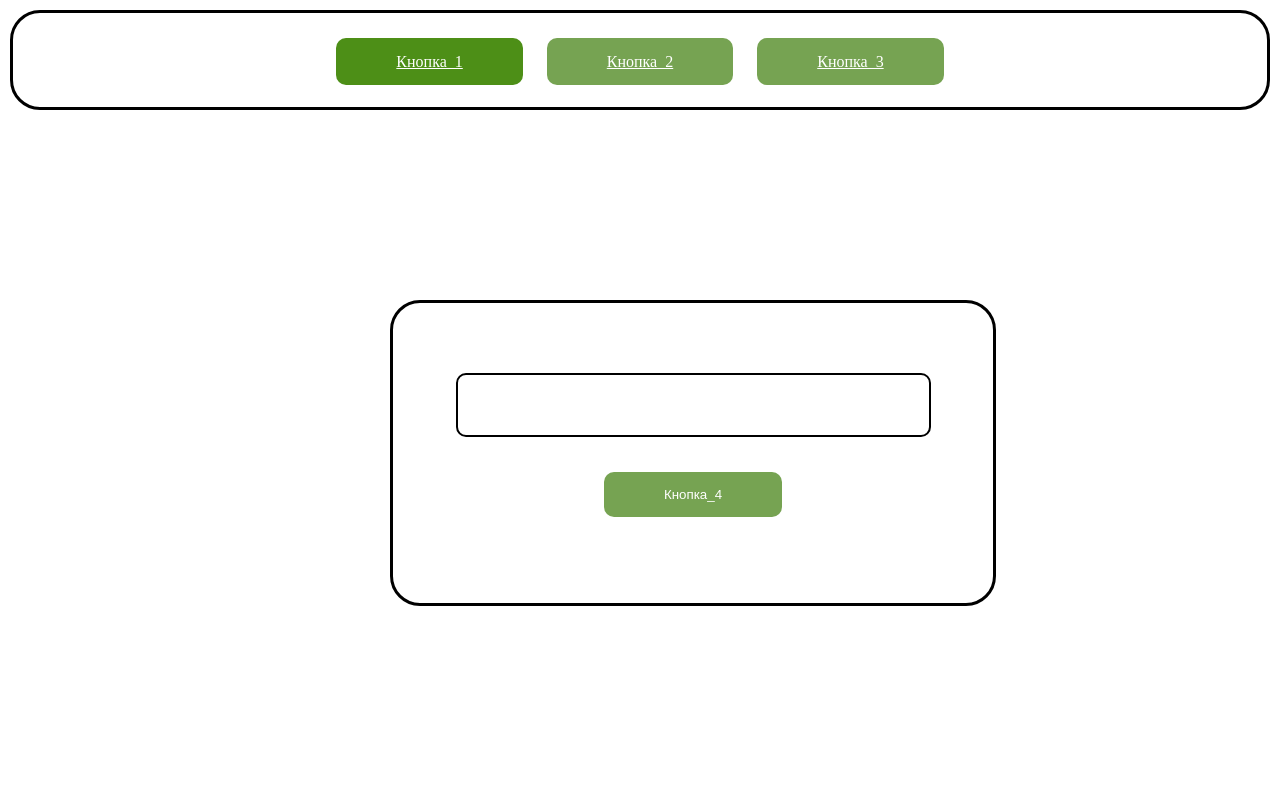
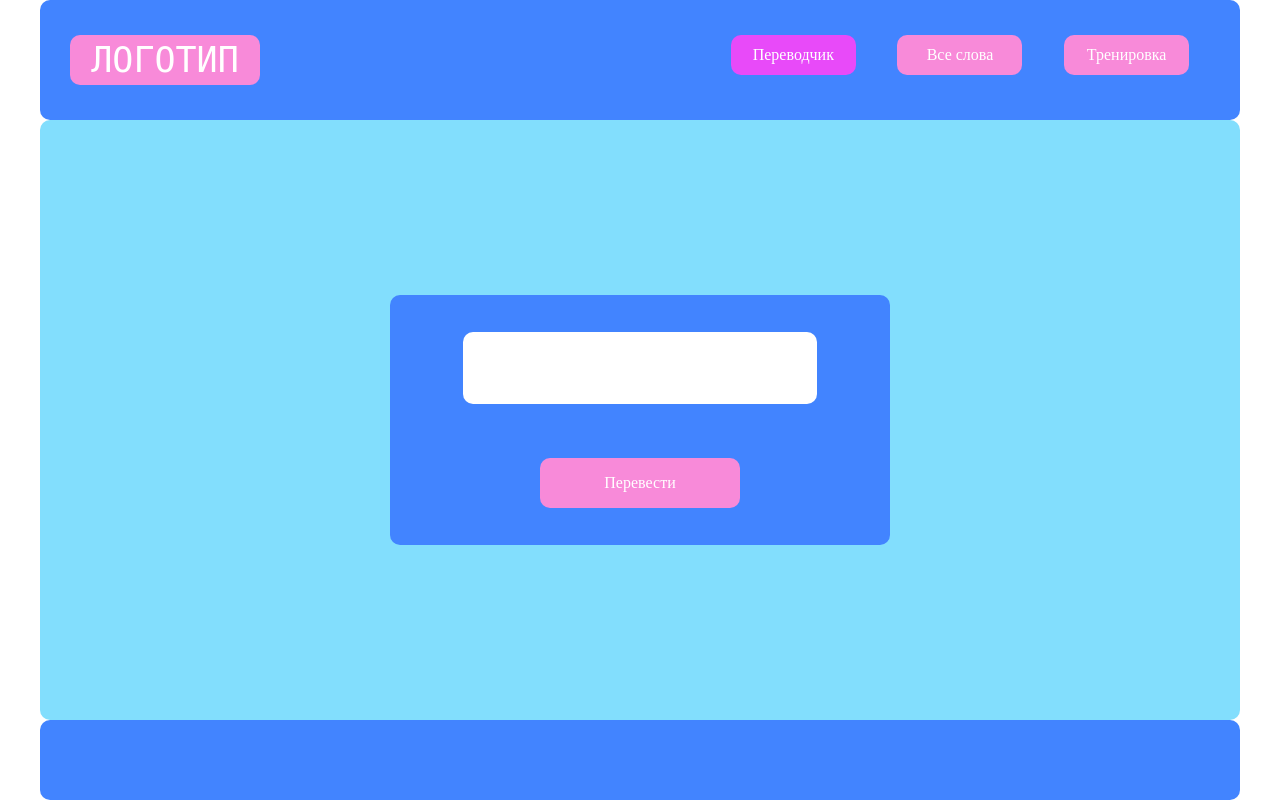
Before and after one commit to MetraVoprak/translator, a Django app: page / in a window 1280 px wide. Run offline with Django 3.2, Linux system fonts and the light colour scheme.

Commit message:
Step 2. Styling refinement

```diff
--- a/mainapp/templates/mainapp/base.html
+++ b/mainapp/templates/mainapp/base.html
@@ -14,11 +14,17 @@
 </head>
 
 <body>
-    {% block menu %}
-    {% endblock menu%}
+    <div class="container">
+        {% block header %}
+        {% endblock header%}
+        <div class="section">
+            {% block content %}
+            {% endblock content%}
+        </div>
+        {% block footer %}
+        {% endblock footer%}
+    </div>
 
-    {% block content %}
-    {% endblock content%}
 </body>
 
 </html>
--- /dev/null
+++ b/mainapp/templates/mainapp/includes/inc_footer.html
@@ -0,0 +1 @@
+<div class="footer"></div>
--- /dev/null
+++ b/mainapp/templates/mainapp/includes/inc_header.html
@@ -0,0 +1,22 @@
+<!-- <a href="{% url 'main' %}"
+    class="{% if request.resolver_match.url_name == 'main' %}actbutton{% else %}button{% endif %}">Кнопка_1</a>
+<a href="{% url 'all_words' %}"
+    class="{% if request.resolver_match.url_name == 'all_words' %}actbutton{% else %}button{% endif %}">Кнопка_2</a>
+<a href=" {% url 'training' %}"
+    class="{% if request.resolver_match.url_name == 'training' %}actbutton{% else %}button{% endif %}">Кнопка_3</a> -->
+
+<div class="header">
+    <div class="item_menu">
+        <div class="logo">
+            <a class="logo_item" href="">ЛОГОТИП</a>
+        </div>
+        <div class="buttons">
+            <a class="{% if request.resolver_match.url_name == 'main' %}actbutton{% else %}button{% endif %}"
+                href="{% url 'main' %}">Переводчик</a>
+            <a class="{% if request.resolver_match.url_name == 'all_words' %}actbutton{% else %}button{% endif %}"
+                href="{% url 'all_words' %}">Все слова</a>
+            <a class="{% if request.resolver_match.url_name == 'training' %}actbutton{% else %}button{% endif %}"
+                href="{% url 'training' %}">Тренировка</a>
+        </div>
+    </div>
+</div>
--- a/mainapp/templates/mainapp/includes/inc_menu.html
+++ /dev/null
@@ -1,6 +0,0 @@
-<a href="{% url 'main' %}"
-    class="{% if request.resolver_match.url_name == 'main' %}actbutton{% else %}button{% endif %}">Кнопка_1</a>
-<a href="{% url 'all_words' %}"
-    class="{% if request.resolver_match.url_name == 'all_words' %}actbutton{% else %}button{% endif %}">Кнопка_2</a>
-<a href=" {% url 'training' %}"
-    class="{% if request.resolver_match.url_name == 'training' %}actbutton{% else %}button{% endif %}">Кнопка_3</a>
--- a/mainapp/templates/mainapp/index.html
+++ b/mainapp/templates/mainapp/index.html
@@ -1,17 +1,17 @@
 {% extends 'mainapp/base.html' %}
 {% load static %}
 
-{% block menu %}
-<div class="menu">
-    <div class="buttons">
-        {% include 'mainapp/includes/inc_menu.html' %}
-    </div>
-</div>
-{% endblock menu %}
+{% block header %}
+{% include 'mainapp/includes/inc_header.html' %}
+{% endblock header %}
 
 {% block content %}
-<div class="search">
+<div class="widget">
     <input class="input" type="text">
-    <button class="button">Кнопка_4</button>
+    <a class="search_button" href="">Перевести</a>
 </div>
 {% endblock content %}
+
+{% block footer %}
+{% include 'mainapp/includes/inc_footer.html' %}
+{% endblock footer %}
--- a/static/style.css
+++ b/static/style.css
@@ -1,13 +1,26 @@
-* {
+/* * {
     margin: 0;
     padding: 0;
 }
 
-body {
+
+.container {
+    width: 1200px;
+    height: 100%;
+    margin: 0 auto;
+}
+
+
+
+
+
+/* body {
     width: 100%;
     height: 100%;
-}
+} */
 
+
+/*
 .search {
     text-align: center;
     position: fixed;
@@ -96,4 +109,155 @@ body {
     text-align: center;
     margin: 20px 10px 25px 50px;
     padding: 10px 10px 10px 10px;
+} */
+
+*/
+/* ------------------------------------------- */
+
+
+* {
+    margin: 0;
+    padding: 0;
 }
+
+.container {
+    position: fixed;
+    top: 0;
+    left: 0;
+    width: 100%;
+    height: 100vh;
+    background-color: #ffffff;
+}
+
+.header {
+    max-width: 1200px;
+    height: 15vh;
+    margin: auto;
+    background-color: #4284ff;
+    padding: 10px;
+    box-sizing: border-box;
+    display: flex;
+    align-items: center;
+    border-radius: 10px;
+}
+
+.item_menu {
+    width: 100%;
+    height: 60px;
+    padding-left: 10px;
+    padding-right: 10px;
+    margin-left: 10px;
+    margin-right: 10px;
+    display: flex;
+    justify-content: space-between;
+    align-items: center;
+    border-radius: 10px;
+}
+
+.buttons {
+    width: 500px;
+    height: 50px;
+    display: flex;
+    justify-content: space-around;
+    align-self: center;
+    border-radius: 10px;
+}
+
+.logo {
+    width: 190px;
+    height: 50px;
+    background-color: rgb(248, 138, 217);
+    display: flex;
+    justify-content: center;
+    align-items: center;
+    border-radius: 10px;
+    font-family: monospace;
+}
+
+.logo_item {
+    color: #ffffff;
+    width: 100%;
+    height: 100%;
+    font-size: 35px;
+    text-decoration: none;
+    display: flex;
+    justify-content: center;
+    align-items: center;
+}
+
+.section {
+    max-width: 1200px;
+    height: 75vh;
+    background-color: #82defd;
+    margin: auto;
+    display: flex;
+    justify-content: center;
+    align-items: center;
+    border-radius: 10px;
+}
+
+.widget {
+    width: 500px;
+    height: 250px;
+    padding: 10px;
+    background-color: #4284ff;
+    border-radius: 10px;
+    display: flex;
+    flex-direction: column;
+    justify-content: space-around;
+    align-items: center;
+    box-sizing: border-box;
+}
+
+.input {
+    font-size: 32px;
+    width: 350px;
+    height: 70px;
+    border-radius: 10px;
+    border: none;
+}
+
+.search_button {
+    color: #ffffff;
+    width: 200px;
+    height: 50px;
+    display: flex;
+    justify-content: center;
+    align-items: center;
+    text-decoration: none;
+    background-color: rgb(248, 138, 217);
+    border-radius: 10px;
+}
+
+.button {
+    color: #ffffff;
+    width: 125px;
+    height: 40px;
+    background-color: rgb(248, 138, 217);
+    display: flex;
+    justify-content: center;
+    align-items: center;
+    border-radius: 10px;
+    text-decoration: none;
+}
+
+.actbutton {
+    color: #ffffff;
+    width: 125px;
+    height: 40px;
+    background-color: rgb(232, 74, 249);
+    display: flex;
+    justify-content: center;
+    align-items: center;
+    border-radius: 10px;
+    text-decoration: none;
+}
+
+.footer {
+    width: 1200px;
+    height: 10vh;
+    background-color: #4284ff;
+    margin: auto;
+    align-items: flex-end;
+    border-radius: 10px;
+}
```
Also changed, not shown: mainapp/templates/mainapp/all_words.html (+10 -10 lines), mainapp/templates/mainapp/training.html (+9 -9 lines).
